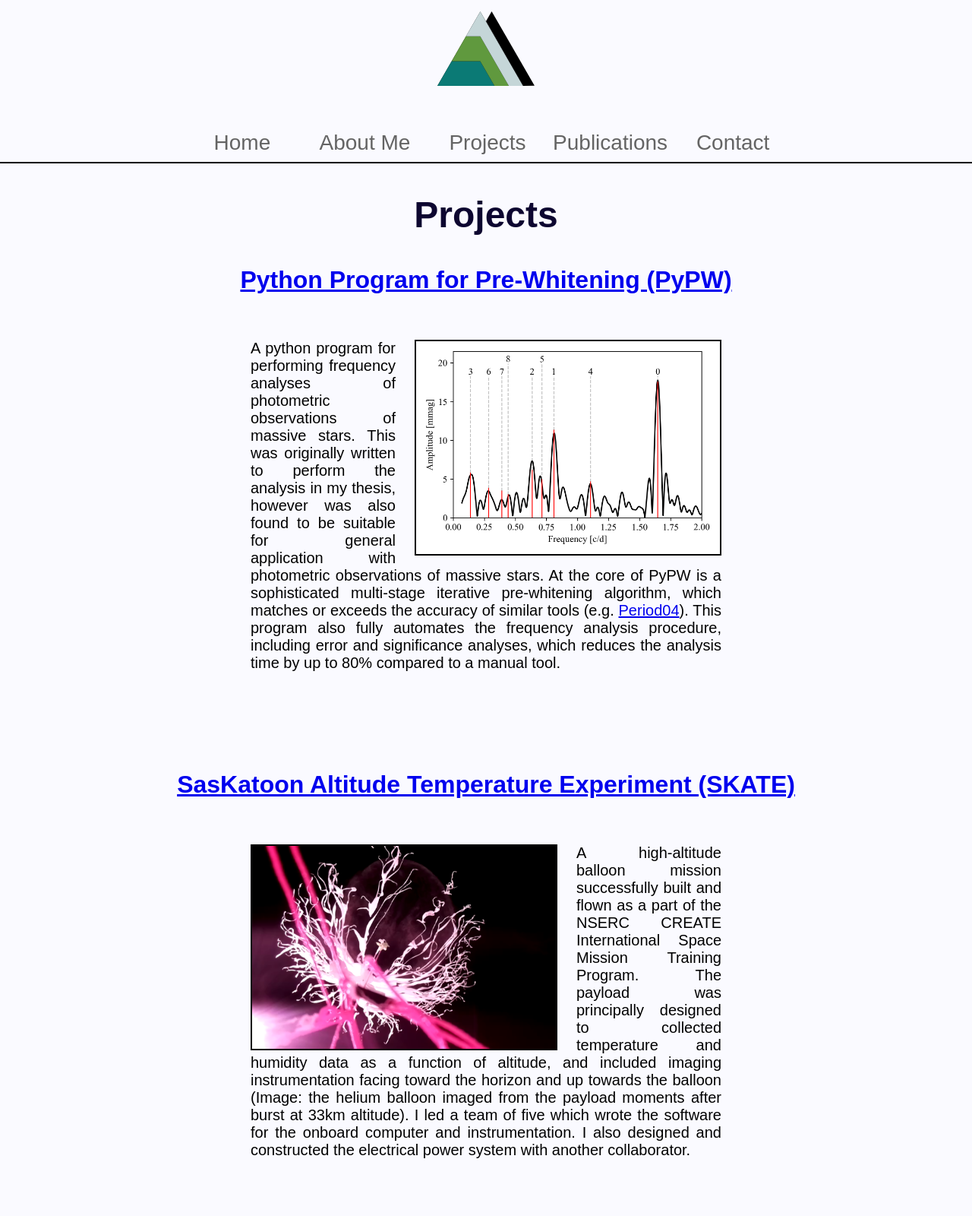
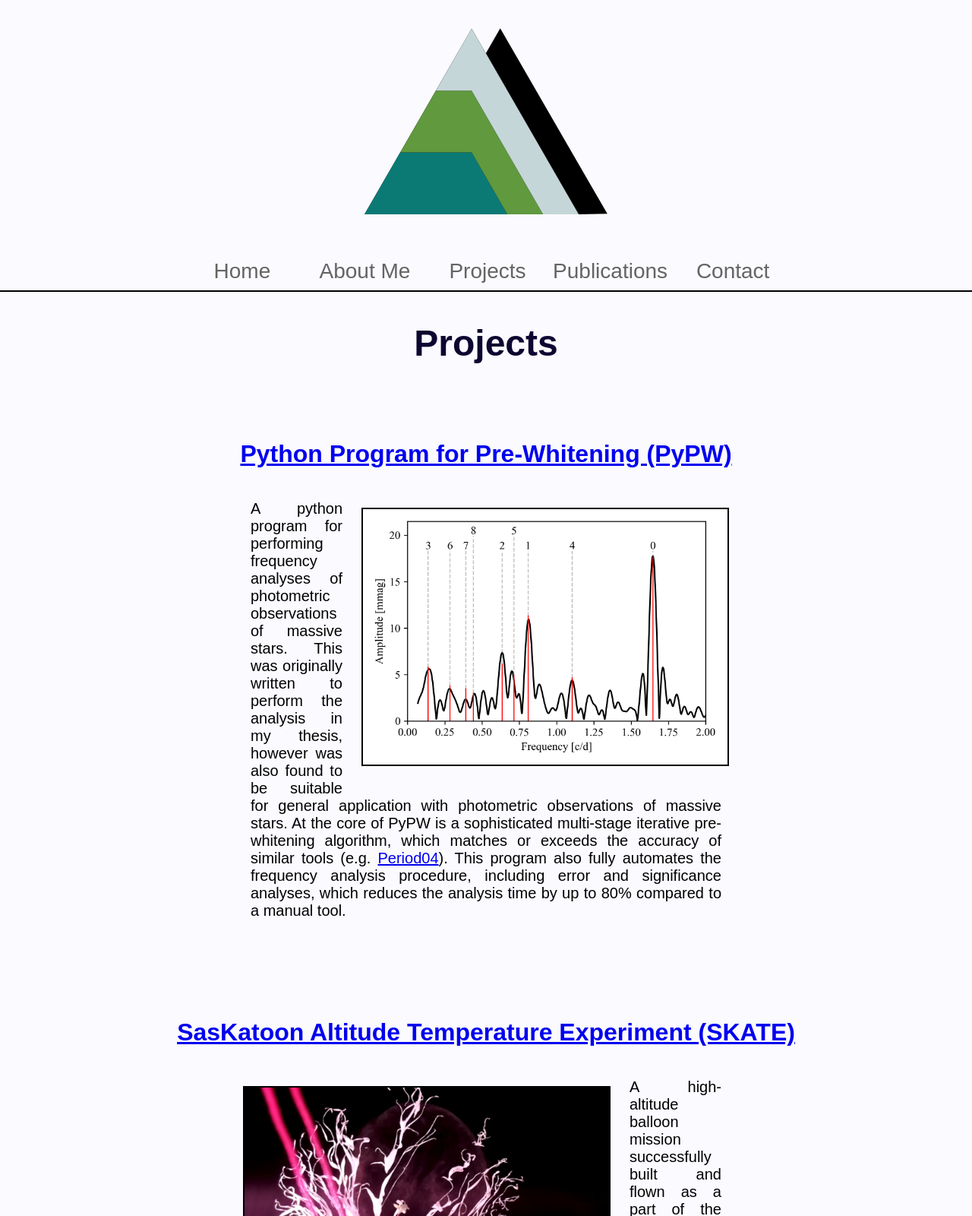
Before and after one commit to erikstacey/erikstacey.com, an Eleventy site: page src/pages/projects.html in a window 1280 px wide. Shown: the top 1600 px of the page at 76% size. Built offline with nearby package versions, Linux system fonts and the light colour scheme; Eleventy itself is replaced by a stand-in of ours; files that its build step writes are made by us from their sources.

Commit message:
Fixed image/text wrapping with variable page widths

```diff
--- a/src/css/style.css
+++ b/src/css/style.css
@@ -56,8 +56,8 @@ footer {
 p {
   text-align: justify;
   color:rgb(0, 0, 0);
-  margin-top: 50px;
-  margin-bottom: 50px;
+  margin-top: 20px;
+  margin-bottom: 20px;
   margin-right: 10%;
   margin-left: 10%;
   font-size:1.25em;
@@ -68,8 +68,8 @@ p {
 ul {
   text-align: justify;
   color:rgb(0, 0, 0);
-  margin-top: 50px;
-  margin-bottom: 25px;
+  margin-top: 20px;
+  margin-bottom: 20px;
   margin-right: 10%;
   margin-left: 10%;
   font-size:1.25em;
@@ -109,39 +109,65 @@ h3{
   text-align: center;
   color:rgb(13, 6, 48);
   font-size: 2rem;
+  clear: both;
+  margin-top:100px;
 }
 
 .floating_img_l {
+  margin:20px;
   float:none;
-  width:80%;
+  width:65%;
   height:auto;
-  margin-bottom:50px;
   border: solid 2px rgb(0, 0, 0);
 }
 .floating_img_r {
   float:none;
-  width:80%;
+  width:65%;
   height:auto;
-  margin-bottom:50px;
+  margin:20px;
   border: solid 2px rgb(0, 0, 0);
 }
 
+.img_wrapper{
+  text-align: center
+}
+
+
+
+.title_img {
+  display:block;
+  margin-left: auto;
+  margin-right: auto;
+  margin-bottom: 25px;
+  width: 10rem
+}
+
+.index_img {
+  display:block;
+  margin:20px;
+  margin-left:auto;
+  margin-right:auto;
+  float:none;
+  width:65%;
+  height:auto;
+  border: solid 2px rgb(0, 0, 0);
+  border-radius: 25%;
+}
+.index_img_block{text-align: center;}
+
 .indexp {
+  font-family: "Courier New", monospace;
   text-align: center;
-  font-family: "Courier New", monospace;
   font-size:3rem;
 }
 
-@media screen and (min-width: 600px) {
+@media screen and (min-width: 800px) {
   .nav li {
     width: 10rem;
     border-bottom: none;
     height: 50px;
     line-height: 50px;
     font-size: 1.4em;
-  }
-  .indexp {
-    margin-bottom:300px
   }
 
   .nav li {
@@ -151,32 +177,62 @@ h3{
   p{margin-right: 25%;
   margin-left: 25%;}
 
+  ul {
+    margin-right: 25%;
+    margin-left: 25%;
+  }
   .floating_img_l{
     float: left;
-    width: 400px;
+    width: 250px;
     height:auto;
 
-    margin-bottom:0px;
+    margin-bottom:25px;
     margin-right:25px;
+    margin-left: 25%
   }
   .floating_img_r{
     float: right;
-    width: 400px;
+    width: 250px;
     height:auto;
 
-    margin-bottom:0px;
+    margin-bottom:25px;
     margin-left:25px;
+    margin-right: 25%;
   }
-  ul {
-    margin-right: 25%;
-    margin-left: 25%;
-  }}
+.title_img {
+  width: 20rem;
+  margin-bottom: 50px;
+}
+.index_img{
+  display:block;
+  width:400px;
+  margin-right:auto;
+  margin-left:auto;
+}
 
 
-.title_img {
-  display:block;
-  margin-left: auto;
-  margin-right: auto;
-  margin-bottom: 50px;
-  width: 10%
 }
+
+
+
+@media screen and (min-width: 1200px) {
+  .floating_img_l{
+    float: left;
+    width: 30rem;
+    height:auto;
+
+    margin-bottom:25px;
+    margin-right:25px;
+    margin-left: 25%
+  }
+  .floating_img_r{
+    float: right;
+    width: 30rem;
+    height:auto;
+
+    margin-bottom:25px;
+    margin-left:25px;
+    margin-right: 25%;
+  }
+
+}
--- a/src/pages/projects.html
+++ b/src/pages/projects.html
@@ -8,7 +8,8 @@ layout: layouts/page.njk
 <h3>
     <a href="https://github.com/erikstacey/pypw">Python Program for Pre-Whitening (PyPW)</a>
 </h3>
-<p style="margin-bottom:120px;"><img class="floating_img_r" src="../img/labeled_pg1.png" alt="pypw_periodogram" style="border: solid 2px rgb(0,0,0)">
+<div class="img_wrapper"><img class="floating_img_r" src="../img/labeled_pg1.png" alt="pypw_periodogram" style="border: solid 2px rgb(0,0,0)"></div>
+<p style="margin-bottom:120px;">
     A python program for performing frequency analyses of photometric observations of massive stars. This was originally written to perform the analysis in my thesis, however was also found to be suitable for general application with photometric observations
     of massive stars. At the core of PyPW is a sophisticated multi-stage iterative pre-whitening algorithm, which matches or exceeds the accuracy of similar tools (e.g. <a href="http://period04.net/">Period04</a>). This program also fully
     automates the frequency analysis procedure, including error and significance analyses, which reduces the analysis time by up to 80% compared to a manual tool.
@@ -16,7 +17,8 @@ layout: layouts/page.njk
 
 <h3><a href="https://saskatoon.ctvnews.ca/flying-high-u-of-s-students-successfully-launch-high-altitude-balloon-into-near-space-1.5963112">SasKatoon Altitude Temperature Experiment (SKATE)</a></h3>
 
-<p style="margin-bottom:120px;"><img class="floating_img_l" src="../img/skate_burst.png" alt="pypw_periodogram" style="border: solid 2px rgb(0,0,0)">
+<div class="img_wrapper"><img class="floating_img_l" src="../img/skate_burst.png" alt="pypw_periodogram" style="border: solid 2px rgb(0,0,0)"></div>
+<p style="margin-bottom:120px;">
     A high-altitude balloon mission successfully built and flown as a part of the NSERC CREATE International Space Mission Training Program. The payload was principally designed to collected temperature and humidity data as a function of altitude, and included
     imaging instrumentation facing toward the horizon and up towards the balloon (Image: the helium balloon imaged from the payload moments after burst at 33km altitude). I led a team of five which wrote the software for the onboard computer and instrumentation.
     I also designed and constructed the electrical power system with another collaborator.
```
Also changed, not shown: src/index.html (+2 -4 lines), src/pages/aboutme.html (+1 -2 lines).
